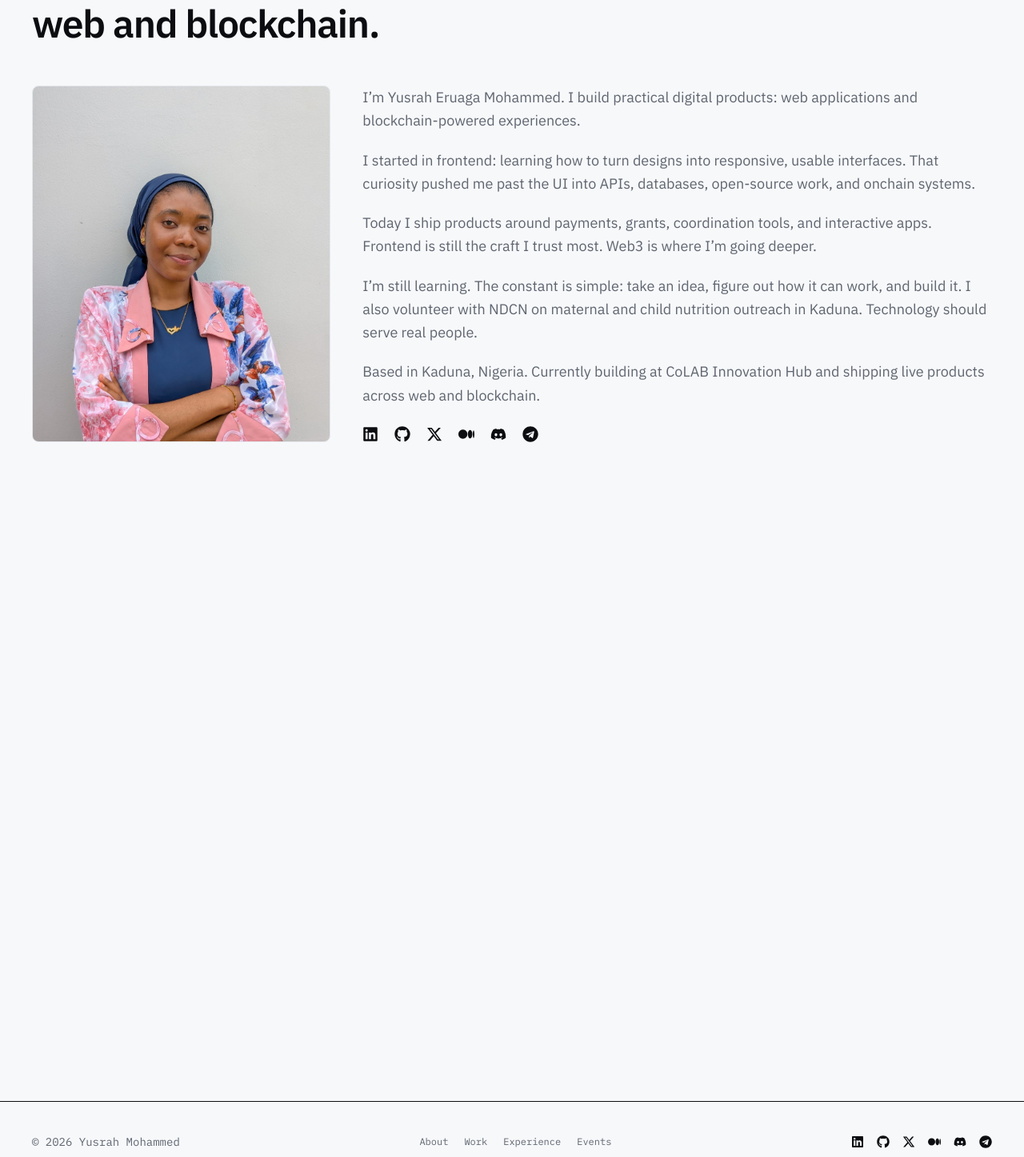
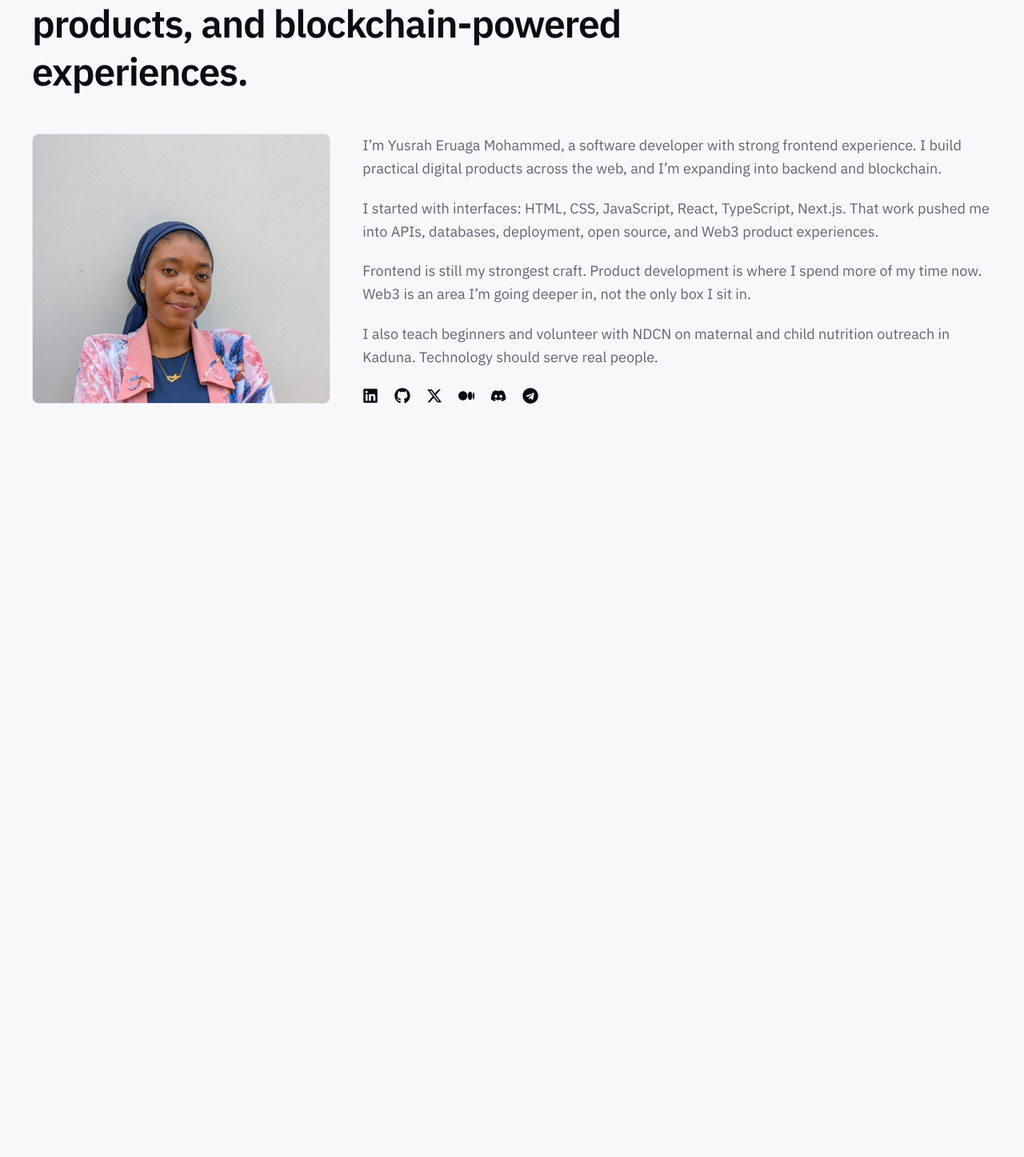
Before and after one commit to miss-yusrah/Portfolio, a React (Vite) app: page /about in a window 1280 px wide. Shown: the part 223-1670 px from the top of the page at 80% size. Built offline with nearby package versions, Linux system fonts and the light colour scheme.

Commit message:
Widen positioning beyond Web3-only and refresh experience

```diff
--- a/index.html
+++ b/index.html
@@ -7,7 +7,7 @@
     <title>Yusrah Mohammed | Software Developer</title>
     <meta
       name="description"
-      content="Software developer and Web3 builder creating practical digital products across the web and blockchain."
+      content="Software developer building web applications, digital products, and blockchain-powered experiences."
     />
   </head>
   <body>
--- a/src/components/shared/About.tsx
+++ b/src/components/shared/About.tsx
@@ -18,7 +18,7 @@ const socials = [
     icon: FaGithub,
     label: "GitHub",
   },
-  { to: "https://x.com/MohammedNusee", icon: FaXTwitter, label: "X" },
+  { to: "https://x.com/nuseeX", icon: FaXTwitter, label: "X" },
   {
     to: "https://medium.com/@mohammedyusi6",
     icon: FaMedium,
--- a/src/components/shared/ContactStrip.tsx
+++ b/src/components/shared/ContactStrip.tsx
@@ -13,8 +13,8 @@ const ContactStrip = () => {
               Have something to build?
             </h2>
             <p className="text-muted text-base max-w-md">
-              Open to product work, Web3 collaboration, and interesting
-              engineering problems.
+              Open to web apps, product work, frontend engineering, and Web3
+              collaboration.
             </p>
           </div>
           <a
--- a/src/components/shared/Footer.tsx
+++ b/src/components/shared/Footer.tsx
@@ -36,7 +36,7 @@ const Footer = () => {
           >
             <FaGithub className="size-4" />
           </Link>
-          <Link to="https://x.com/MohammedNusee" target="_blank" aria-label="X">
+          <Link to="https://x.com/nuseeX" target="_blank" aria-label="X">
             <FaXTwitter className="size-4" />
           </Link>
           <Link
--- a/src/components/shared/Hero.tsx
+++ b/src/components/shared/Hero.tsx
@@ -10,14 +10,16 @@ const Hero = () => {
         <div className="grid grid-cols-1 lg:grid-cols-12 gap-10 lg:gap-8 items-end">
           <div className="lg:col-span-8 space-y-6">
             <p className="reveal-item label-mono">
-              yusrah.mohammed // portfolio
+              Software Developer · Frontend Engineer · Web3 Builder
             </p>
-            <h1 className="reveal-item font-display text-4xl sm:text-5xl md:text-[3.4rem] font-semibold text-ink leading-[1.08] max-w-3xl">
-              Software developer building web &amp; blockchain products.
+            <h1 className="reveal-item font-display text-4xl sm:text-5xl md:text-[3.25rem] font-semibold text-ink leading-[1.08] max-w-3xl">
+              Software developer building web applications, digital products,
+              and blockchain-powered experiences.
             </h1>
             <p className="reveal-item text-muted text-base md:text-lg leading-relaxed max-w-xl">
-              Frontend is my foundation. I use it to ship practical interfaces,
-              dashboards, and onchain experiences people can actually use.
+              Strong frontend foundation. Expanding into backend, product
+              development, and Web3. I take ideas from design to something
+              people can use.
             </p>
             <div className="reveal-item flex flex-wrap gap-3 pt-1">
               <a href="/projects">
@@ -36,23 +38,23 @@ const Hero = () => {
           </div>
 
           <aside className="reveal-item lg:col-span-4 border border-line bg-paper rounded-lg p-5 md:p-6 space-y-4">
-            <p className="label-mono">status</p>
+            <p className="label-mono">focus</p>
             <dl className="space-y-3 font-mono text-sm">
               <div className="flex justify-between gap-4 border-b border-line pb-3">
-                <dt className="text-muted">role</dt>
-                <dd className="text-ink text-right">Software Developer</dd>
+                <dt className="text-muted">01</dt>
+                <dd className="text-ink text-right">Web Development</dd>
               </div>
               <div className="flex justify-between gap-4 border-b border-line pb-3">
-                <dt className="text-muted">based</dt>
-                <dd className="text-ink text-right">Kaduna, NG</dd>
+                <dt className="text-muted">02</dt>
+                <dd className="text-ink text-right">Frontend Engineering</dd>
               </div>
               <div className="flex justify-between gap-4 border-b border-line pb-3">
-                <dt className="text-muted">focus</dt>
-                <dd className="text-ink text-right">Web · Web3</dd>
+                <dt className="text-muted">03</dt>
+                <dd className="text-ink text-right">Product Development</dd>
               </div>
               <div className="flex justify-between gap-4">
-                <dt className="text-muted">stack</dt>
-                <dd className="text-ink text-right">React · TS · Next</dd>
+                <dt className="text-muted">04</dt>
+                <dd className="text-ink text-right">Blockchain & Web3</dd>
               </div>
             </dl>
           </aside>
--- a/src/components/shared/Navbar.tsx
+++ b/src/components/shared/Navbar.tsx
@@ -157,7 +157,7 @@ const Navbar = () => {
                 <FaLinkedin className="size-5" />
               </Link>
               <Link
-                to="https://x.com/MohammedNusee"
+                to="https://x.com/nuseeX"
                 target="_blank"
                 aria-label="X"
               >
--- a/src/constants/index.ts
+++ b/src/constants/index.ts
@@ -55,25 +55,69 @@ export const projectData = [
 
 export const whatIDo = [
   {
-    title: "Web applications",
-    text: "Product interfaces, dashboards, and full frontend flows that people can use day to day.",
+    title: "Web Development",
+    text: "Responsive websites, web applications, dashboards, and interactive interfaces.",
   },
   {
-    title: "Blockchain products",
-    text: "Wallets, payouts, grants, and onchain UX. Making decentralized systems understandable.",
+    title: "Frontend Engineering",
+    text: "React, TypeScript, Next.js, UI implementation, responsive design, and frontend architecture.",
   },
   {
-    title: "Frontend engineering",
-    text: "React, TypeScript, Next.js, and careful UI work from design to deployment.",
+    title: "Product Development",
+    text: "Turning ideas into working products across frontend, APIs, databases, and deployment.",
   },
   {
-    title: "Open source & teams",
-    text: "Issues, PRs, shared codebases, and shipping with other builders.",
+    title: "Blockchain & Web3",
+    text: "Blockchain apps, wallet integrations, smart-contract ecosystems, and Web3 product UX.",
+  },
+];
+
+export const stacks = [
+  {
+    title: "Frontend",
+    items: [
+      "HTML",
+      "CSS",
+      "JavaScript",
+      "TypeScript",
+      "React",
+      "Next.js",
+      "Tailwind CSS",
+    ],
+  },
+  {
+    title: "Backend & Data",
+    items: ["Node.js", "APIs", "Supabase", "PostgreSQL", "Prisma"],
+  },
+  {
+    title: "Blockchain",
+    items: [
+      "Solidity",
+      "Foundry",
+      "Wagmi",
+      "Viem",
+      "RainbowKit",
+      "Stellar / Soroban",
+      "Cairo / Starknet",
+    ],
+  },
+  {
+    title: "Tools & Workflow",
+    items: [
+      "Git",
+      "GitHub",
+      "Vercel",
+      "Figma",
+      "Linux",
+      "Open Source",
+      "Code Review",
+      "Deployment",
+    ],
   },
 ];
 
 export const exploring = [
-  "Blockchain infrastructure",
+  "Backend services",
   "Smart contracts",
   "Open-source development",
   "Product engineering",
@@ -83,17 +127,80 @@ export const exploring = [
 
 export const experienceData = [
   {
-    project_title: "Frontend Developer",
-    institution: "CoLAB Innovation Hub",
-    location: "Kaduna State, Nigeria",
-    date: "February 2025 – Present",
-    description: [
-      "Build and ship web interfaces with HTML, CSS, JavaScript, TypeScript, React, and Tailwind CSS.",
-      "Work with designers and developers to turn ideas into production-ready products.",
-      "Use Git and GitHub for collaboration, review, and deployment.",
-      "Contribute to internal and client-facing work across usability and performance.",
+    id: "01",
+    title: "Frontend Developer → Software Developer",
+    org: "CoLAB Innovation Hub",
+    date: "2025 to Present",
+    summary:
+      "Started through frontend engineering: building responsive interfaces and turning designs into working products. Work expanded into APIs, databases, deployment, Web3 integrations, and product development.",
+    tags: [
+      "React",
+      "JavaScript",
+      "TypeScript",
+      "Next.js",
+      "Tailwind CSS",
+      "Git",
+      "GitHub",
+    ],
+    highlights: [
+      "Built responsive web interfaces and interactive apps from designs and product requirements.",
+      "Developed reusable UI components with React and TypeScript.",
+      "Collaborated on team projects using Git and GitHub workflows.",
+      "Expanded into backend services, APIs, databases, and deployment.",
+      "Started building blockchain applications and experimenting with smart-contract ecosystems.",
+      "Contributed to mentoring and technical learning for other developers.",
     ],
     images: ["/pic1.jpeg", "/pic2.jpeg", "/pic3.jpeg", "/pic4.jpeg", "/pic5.jpg"],
+  },
+  {
+    id: "02",
+    title: "Independent Software & Product Development",
+    org: "Personal & collaborative builds",
+    date: "2024 to Present",
+    summary:
+      "Building and shipping web applications, developer tools, and blockchain-powered products while growing from frontend into fuller product work.",
+    tags: ["Next.js", "Supabase", "Web3", "Product"],
+    highlights: [
+      "Built Tally, a group expense app with Next.js and Supabase.",
+      "Worked on KudiPay, a Web3 remittance experience with wallet connectivity.",
+      "Contributed frontend to GrantOS, a blockchain grant management platform.",
+      "Shipped live work across Stellar, Celo, and related ecosystems (VaultDAO, TrustBridge, Fruit Rush, and more).",
+      "Worked with auth, databases, APIs, deployment, wallet integrations, and modern frontend tooling.",
+    ],
+    images: [],
+  },
+  {
+    id: "03",
+    title: "Open Source & Community Development",
+    org: "Open source & Web3 communities",
+    date: "2025 to Present",
+    summary:
+      "Contributing to open-source projects and developer communities: existing codebases, issues, branches, PRs, and collaborative shipping.",
+    tags: ["GitHub", "Open Source", "PRs", "Issues"],
+    highlights: [
+      "Contributed to open-source Web3 and tooling projects.",
+      "Worked through GitHub issues, pull requests, and shared codebases.",
+      "Collaborated with contributors and team-based development workflows.",
+      "Took part in hackathons and builder programs.",
+    ],
+    images: [],
+  },
+  {
+    id: "04",
+    title: "Developer Educator & Mentor",
+    org: "CoLAB / Code School",
+    date: "2025 to Present",
+    summary:
+      "Teaching beginners web development fundamentals and helping learners build confidence with HTML, CSS, JavaScript, Git, and GitHub.",
+    tags: ["Teaching", "HTML", "CSS", "JavaScript", "Git"],
+    highlights: [
+      "Designed and delivered beginner-friendly web development lessons.",
+      "Guided students through practical coding exercises and projects.",
+      "Introduced Git and GitHub workflows to new developers.",
+      "Mentored learners on their first frontend projects.",
+      "Broke down technical concepts for different experience levels.",
+    ],
+    images: [],
   },
 ];
 
--- a/src/pages/About.tsx
+++ b/src/pages/About.tsx
@@ -6,7 +6,7 @@ import {
 } from "react-icons/fa";
 import { FaXTwitter, FaMedium } from "react-icons/fa6";
 import { Link } from "react-router-dom";
-import { exploring, whatIDo } from "../constants";
+import { exploring, stacks, whatIDo } from "../constants";
 import { useSectionReveal } from "../hooks/useSectionReveal";
 
 const socials = [
@@ -20,7 +20,7 @@ const socials = [
     icon: FaGithub,
     label: "GitHub",
   },
-  { to: "https://x.com/MohammedNusee", icon: FaXTwitter, label: "X" },
+  { to: "https://x.com/nuseeX", icon: FaXTwitter, label: "X" },
   {
     to: "https://medium.com/@mohammedyusi6",
     icon: FaMedium,
@@ -37,6 +37,7 @@ const socials = [
 const AboutPage = () => {
   useSectionReveal(".about-intro");
   useSectionReveal(".about-what");
+  useSectionReveal(".about-stacks");
   useSectionReveal(".about-explore");
 
   return (
@@ -44,9 +45,12 @@ const AboutPage = () => {
       <div className="section-shell space-y-16 md:space-y-20">
         <section className="about-intro space-y-10 md:space-y-12">
           <header className="reveal-item max-w-3xl space-y-4">
-            <p className="label-mono">about</p>
+            <p className="label-mono">
+              Software Developer · Frontend Engineer · Web3 Builder
+            </p>
             <h1 className="font-display text-3xl sm:text-4xl md:text-5xl font-semibold text-ink leading-tight">
-              Software developer. Builder across web and blockchain.
+              Building web applications, digital products, and
+              blockchain-powered experiences.
             </h1>
           </header>
 
@@ -60,28 +64,24 @@ const AboutPage = () => {
             </div>
             <div className="reveal-item lg:col-span-8 flex flex-col justify-center space-y-5 text-muted text-base md:text-lg leading-relaxed">
               <p>
-                I’m Yusrah Eruaga Mohammed. I build practical digital products:
-                web applications and blockchain-powered experiences.
+                I’m Yusrah Eruaga Mohammed, a software developer with strong
+                frontend experience. I build practical digital products across
+                the web, and I’m expanding into backend and blockchain.
               </p>
               <p>
-                I started in frontend: learning how to turn designs into
-                responsive, usable interfaces. That curiosity pushed me past the
-                UI into APIs, databases, open-source work, and onchain systems.
+                I started with interfaces: HTML, CSS, JavaScript, React,
+                TypeScript, Next.js. That work pushed me into APIs, databases,
+                deployment, open source, and Web3 product experiences.
               </p>
               <p>
-                Today I ship products around payments, grants, coordination
-                tools, and interactive apps. Frontend is still the craft I trust
-                most. Web3 is where I’m going deeper.
+                Frontend is still my strongest craft. Product development is
+                where I spend more of my time now. Web3 is an area I’m going
+                deeper in, not the only box I sit in.
               </p>
               <p>
-                I’m still learning. The constant is simple: take an idea, figure
-                out how it can work, and build it. I also volunteer with NDCN on
-                maternal and child nutrition outreach in Kaduna. Technology
-                should serve real people.
-              </p>
-              <p>
-                Based in Kaduna, Nigeria. Currently building at CoLAB Innovation
-                Hub and shipping live products across web and blockchain.
+                I also teach beginners and volunteer with NDCN on maternal and
+                child nutrition outreach in Kaduna. Technology should serve real
+                people.
               </p>
               <div className="flex flex-wrap gap-5 pt-1">
                 {socials.map(({ to, icon: Icon, label }) => (
@@ -94,10 +94,10 @@ const AboutPage = () => {
           </div>
         </section>
 
-        <section className="about-what pt-4 md:pt-6">
-          <p className="reveal-item label-mono mb-3">what I do</p>
+        <section className="about-what">
+          <p className="reveal-item label-mono mb-3">what I build</p>
           <h2 className="reveal-item font-display text-2xl md:text-3xl font-semibold text-ink mb-8">
-            How I spend my time
+            Four areas of focus
           </h2>
           <div className="grid grid-cols-1 sm:grid-cols-2 gap-4">
             {whatIDo.map((item, i) => (
@@ -117,10 +117,39 @@ const AboutPage = () => {
           </div>
         </section>
 
+        <section className="about-stacks">
+          <p className="reveal-item label-mono mb-3">stack</p>
+          <h2 className="reveal-item font-display text-2xl md:text-3xl font-semibold text-ink mb-8">
+            How I work technically
+          </h2>
+          <div className="grid grid-cols-1 sm:grid-cols-2 lg:grid-cols-4 gap-4">
+            {stacks.map((group) => (
+              <div
+                key={group.title}
+                className="reveal-item border border-line bg-paper rounded-lg p-5 space-y-3"
+              >
+                <h3 className="font-display text-base font-semibold text-ink">
+                  {group.title}
+                </h3>
+                <ul className="flex flex-wrap gap-1.5">
+                  {group.items.map((item) => (
+                    <li
+                      key={item}
+                      className="font-mono text-[11px] text-muted border border-line px-2 py-1 rounded"
+                    >
+                      {item}
+                    </li>
+                  ))}
+                </ul>
+              </div>
+            ))}
+          </div>
+        </section>
+
         <section className="about-explore">
           <p className="reveal-item label-mono mb-3">currently exploring</p>
           <h2 className="reveal-item font-display text-2xl md:text-3xl font-semibold text-ink mb-6">
-            Going deeper into the stack
+            Going deeper
           </h2>
           <ul className="flex flex-wrap gap-2">
             {exploring.map((item) => (
```
Also changed, not shown: src/components/shared/AboutTeaser.tsx (+4 -4 lines), src/pages/Experience.tsx (+45 -23 lines).
